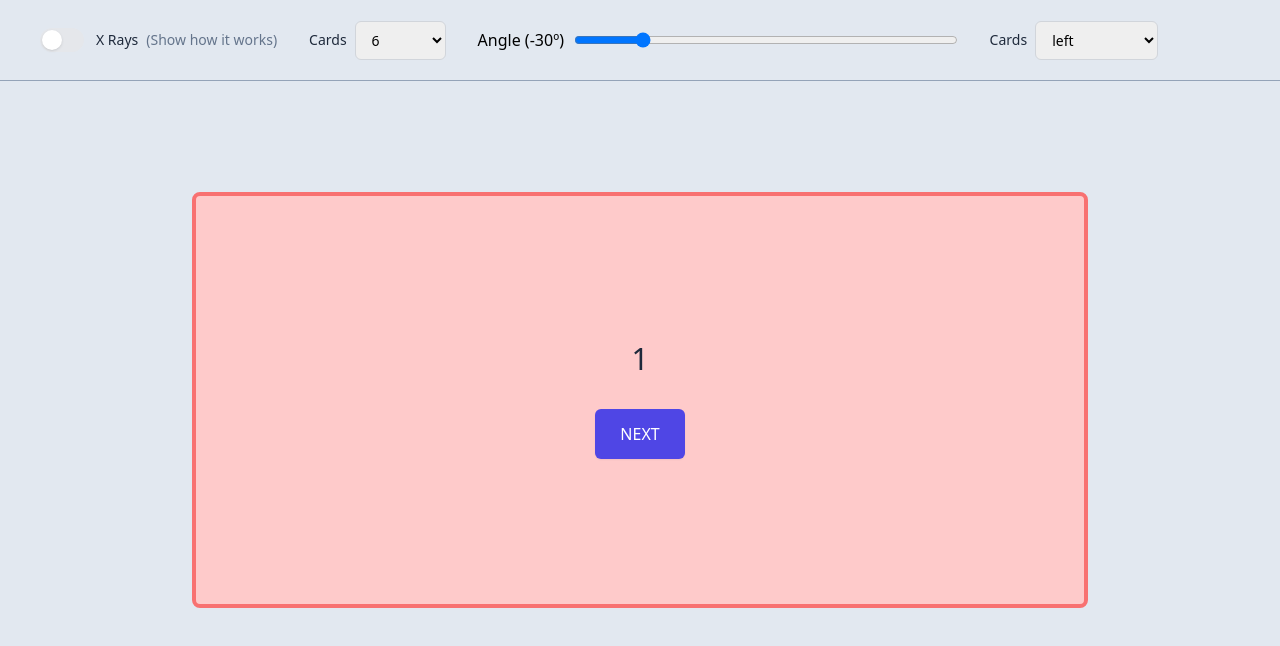
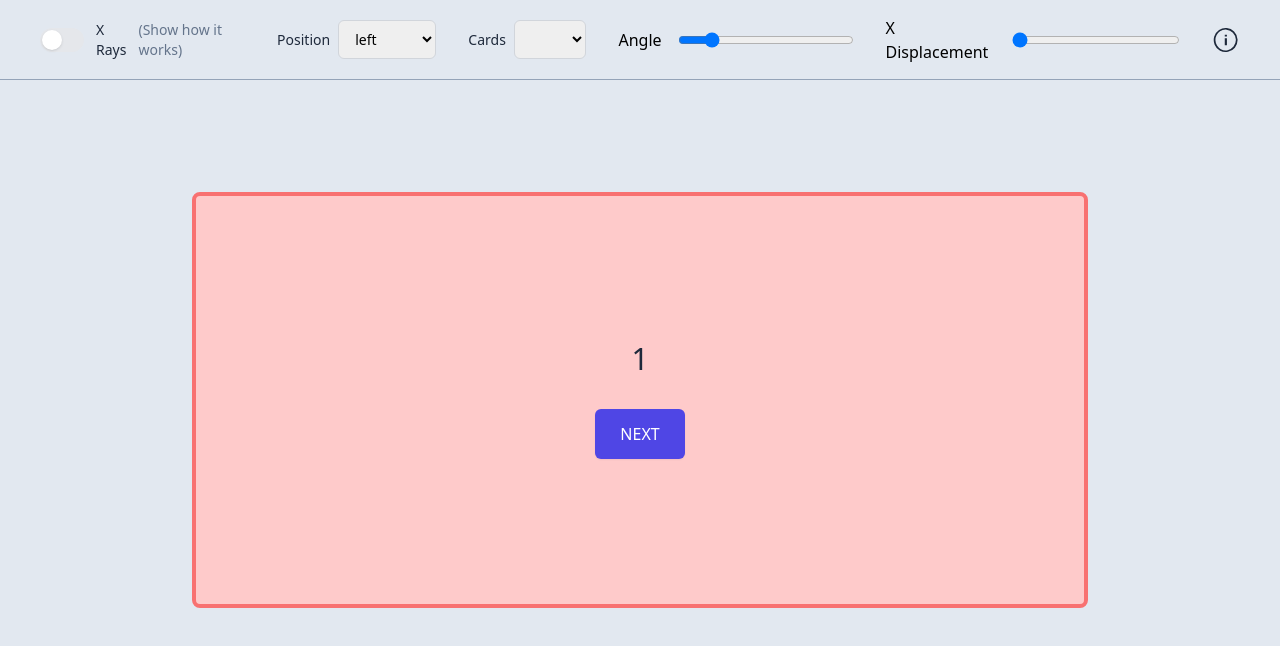
Before and after one commit to timbergus/headless-wizard, a React (Vite) app: page / in a window 1280 px wide. Shown: the top 646 px of the page. Built offline with nearby package versions, Linux system fonts and the light colour scheme.

Commit message:
Add more control.

```diff
--- a/package.json
+++ b/package.json
@@ -33,7 +33,9 @@
     "@headlessui/react": "^1.7.10",
     "classnames": "^2.3.2",
     "react": "^18.2.0",
-    "react-dom": "^18.2.0"
+    "react-dom": "^18.2.0",
+    "react-icons": "^4.7.1",
+    "react-tooltip": "^5.7.5"
   },
   "devDependencies": {
     "@types/node": "^18.13.0",
--- a/src/App.tsx
+++ b/src/App.tsx
@@ -2,17 +2,24 @@ import { useState } from 'react'
 import { Button } from './components/Button'
 import { Card } from './components/Card'
 import { XRays } from './components/XRays'
-import { Select } from './components/Select'
+import { Cards } from './components/Cards'
 import { HeadlessWizard } from './lib'
 import { ClosingCard } from './components/ClosingCard'
 import { Angle } from './components/Angle'
 import { PositionType } from './lib/components/Panel'
+import { XDisplacement } from './components/XDisplacement'
+import { YDisplacement } from './components/YDisplacement'
+import { Tooltip } from 'react-tooltip'
+import { VscInfo } from 'react-icons/vsc'
+import { Position } from './components/Position'
 
 export const App = () => {
   const [step, setStep] = useState(0)
   const [cards, setCards] = useState(6)
   const [angle, setAngle] = useState(-30)
   const [position, setPosition] = useState<PositionType>('left')
+  const [xDisplacement, setXDisplacement] = useState(105)
+  const [yDisplacement, setYDisplacement] = useState(120)
   const [isTransparent, setIsTransparent] = useState(false)
 
   const elements = []
@@ -22,8 +29,12 @@ export const App = () => {
   for (let i = cards - 1; i >= 0; i--) elements.push(i)
 
   return (
-    <div className="w-screen h-screen flex items-center justify-center p-48 bg-slate-200 dark:bg-slate-800">
-      <div className="absolute top-0 left-0 w-full h-20 z-50 bg-slate-200 dark:bg-slate-800">
+    <div className="w-screen h-screen flex items-center justify-center p-48 bg-slate-200 dark:bg-slate-800 overflow-hidden">
+      <div
+        className={`flex absolute ${
+          position === 'top' ? 'bottom-0 flex-col-reverse' : 'top-0 flex-col'
+        } left-0 w-full h-20 z-50 bg-slate-200 dark:bg-slate-800`}
+      >
         <div className="flex items-center px-10 gap-8 h-full">
           <XRays
             label="X Rays"
@@ -31,19 +42,40 @@ export const App = () => {
             checked={isTransparent}
             onChange={(checked) => setIsTransparent(checked)}
           />
-          <Select
-            options={[2, 3, 4, 5, 6, 7, 8, 9, 10, 11, 12]}
-            value={cards}
-            onChange={(event) => setCards(Number(event.target.value))}
-          />
-          <Angle angle={angle} setAngle={setAngle} />
-          <Select
+          <Position
             options={['top', 'right', 'bottom', 'left']}
             value={position}
             onChange={(event) =>
               setPosition(event.target.value as PositionType)
             }
           />
+          <Cards
+            options={[2, 3, 4, 5, 6, 7, 8, 9, 10, 11, 12]}
+            value={cards}
+            onChange={(event) => setCards(Number(event.target.value))}
+          />
+          <Angle angle={angle} setAngle={setAngle} />
+          {['top', 'bottom'].includes(position) ? (
+            <YDisplacement
+              yDisplacement={yDisplacement}
+              setYDisplacement={setYDisplacement}
+            />
+          ) : (
+            <XDisplacement
+              xDisplacement={xDisplacement}
+              setXDisplacement={setXDisplacement}
+            />
+          )}
+          <VscInfo
+            id="summary"
+            className="text-slate-800 dark:text-slate-200 w-8 h-8"
+          />
+          <Tooltip anchorId="summary" place="bottom" className="summary">
+            <div>Angle: {angle}º</div>
+            <div>Position: {position}</div>
+            <div>X Displacement: {xDisplacement}px</div>
+            <div>Y Displacement: {yDisplacement}px</div>
+          </Tooltip>
         </div>
         <div className="w-full border-b border-b-slate-400" />
       </div>
@@ -51,6 +83,8 @@ export const App = () => {
         step={step}
         angle={angle}
         position={position}
+        xDisplacement={xDisplacement}
+        yDisplacement={yDisplacement}
         closingComponent={<ClosingCard onClick={() => setStep(0)} />}
       >
         {elements.map((index) => (
--- a/src/components/Angle.tsx
+++ b/src/components/Angle.tsx
@@ -6,15 +6,15 @@ type AngleProps = {
 }
 
 export const Angle = ({ angle, setAngle }: AngleProps) => (
-  <label htmlFor="angle" className="flex justify-center">
-    <div className="w-24 dark:text-slate-200">Angle ({angle}º)</div>
+  <label htmlFor="angle" className="flex justify-center gap-4">
+    <span className="dark:text-slate-200">Angle</span>
     <input
       type="range"
       name="angle"
       id="angle"
       min={-45}
       max={45}
-      className="w-96"
+      className="w-44"
       value={angle}
       onChange={(event) => setAngle(Number(event.target.value))}
     />
--- a/src/components/Select.tsx
+++ b/src/components/Cards.tsx
@@ -1,12 +1,12 @@
 import { ChangeEvent } from 'react'
 
-type SelectProps = {
+type CardsProps = {
   options: (number | string)[]
   value: number | string
   onChange: (event: ChangeEvent<HTMLSelectElement>) => void
 }
 
-export const Select = ({ options, value, onChange }: SelectProps) => (
+export const Cards = ({ options, value, onChange }: CardsProps) => (
   <div className="flex gap-2 items-center">
     <label
       htmlFor="location"
--- /dev/null
+++ b/src/components/Position.tsx
@@ -0,0 +1,31 @@
+import { ChangeEvent } from 'react'
+
+type PositionProps = {
+  options: (number | string)[]
+  value: number | string
+  onChange: (event: ChangeEvent<HTMLSelectElement>) => void
+}
+
+export const Position = ({ options, value, onChange }: PositionProps) => (
+  <div className="flex gap-2 items-center">
+    <label
+      htmlFor="location"
+      className="block text-sm font-medium text-slate-800 dark:text-slate-200"
+    >
+      Position
+    </label>
+    <select
+      id="position"
+      name="position"
+      className="block w-full rounded-md border border-gray-300 py-2 pl-3 pr-10 text-base focus:border-indigo-500 focus:outline-none focus:ring-indigo-500 sm:text-sm"
+      value={value}
+      onChange={onChange}
+    >
+      {options.map((option) => (
+        <option key={option} value={option}>
+          {option}
+        </option>
+      ))}
+    </select>
+  </div>
+)
--- /dev/null
+++ b/src/components/XDisplacement.tsx
@@ -0,0 +1,25 @@
+import React, { Dispatch } from 'react'
+
+type XDisplacementProps = {
+  xDisplacement: number
+  setXDisplacement: Dispatch<React.SetStateAction<number>>
+}
+
+export const XDisplacement = ({
+  xDisplacement,
+  setXDisplacement,
+}: XDisplacementProps) => (
+  <label htmlFor="xDisplacement" className="flex justify-center gap-4">
+    <span className="dark:text-slate-200">X Displacement</span>
+    <input
+      type="range"
+      name="xDisplacement"
+      id="xDisplacement"
+      min={105}
+      max={115}
+      className="w-44"
+      value={xDisplacement}
+      onChange={(event) => setXDisplacement(Number(event.target.value))}
+    />
+  </label>
+)
--- /dev/null
+++ b/src/components/YDisplacement.tsx
@@ -0,0 +1,25 @@
+import React, { Dispatch } from 'react'
+
+type YDisplacementProps = {
+  yDisplacement: number
+  setYDisplacement: Dispatch<React.SetStateAction<number>>
+}
+
+export const YDisplacement = ({
+  yDisplacement,
+  setYDisplacement,
+}: YDisplacementProps) => (
+  <label htmlFor="yDisplacement" className="flex justify-center gap-4">
+    <span className="dark:text-slate-200">Y Displacement</span>
+    <input
+      type="range"
+      name="yDisplacement"
+      id="yDisplacement"
+      min={120}
+      max={130}
+      className="w-44"
+      value={yDisplacement}
+      onChange={(event) => setYDisplacement(Number(event.target.value))}
+    />
+  </label>
+)
--- a/src/index.css
+++ b/src/index.css
@@ -1,3 +1,22 @@
 @tailwind base;
 @tailwind components;
 @tailwind utilities;
+
+.summary {
+  color: rgb(30 41 59);
+  background-color: rgb(226 232 240);
+}
+
+@media (prefers-color-scheme: light) {
+  .summary {
+    color: rgb(226 232 240);
+    background-color: rgb(30 41 59)
+  }
+}
+
+@media (prefers-color-scheme: dark) {
+  .summary {
+    color: rgb(30 41 59);
+    background-color: rgb(226 232 240);
+  }
+}
--- a/src/lib/components/HeadlessWizard.tsx
+++ b/src/lib/components/HeadlessWizard.tsx
@@ -14,6 +14,8 @@ type HeadlessWizardProps = {
   step: number
   angle?: number
   position?: PositionType
+  xDisplacement?: number
+  yDisplacement?: number
   closingComponent?: React.ReactNode
   children: React.ReactElement[]
 }
@@ -22,6 +24,8 @@ export const HeadlessWizard = ({
   step,
   angle = 0,
   position = 'left',
+  xDisplacement = 105,
+  yDisplacement = 120,
   closingComponent,
   children,
 }: HeadlessWizardProps) => (
@@ -37,6 +41,8 @@ export const HeadlessWizard = ({
         total={children.length}
         angle={angle}
         position={position}
+        xDisplacement={xDisplacement}
+        yDisplacement={yDisplacement}
       >
         {card}
       </Panel>
--- a/src/lib/components/Panel.tsx
+++ b/src/lib/components/Panel.tsx
@@ -5,6 +5,8 @@ type PanelStyleParams = {
   step: number
   angle: number
   position: PositionType
+  xDisplacement: number
+  yDisplacement: number
 }
 
 export const expandedStyle: React.CSSProperties = {
@@ -12,11 +14,30 @@ export const expandedStyle: React.CSSProperties = {
   height: '100%',
 }
 
+const getDisplacementAxis = (position: PositionType) =>
+  ['top', 'bottom'].includes(position) ? 'Y' : 'X'
+
+const getDisplacementDirection = (position: PositionType) =>
+  ['left', 'top'].includes(position) ? '-' : ''
+
+const getDisplacementAmount = (
+  position: PositionType,
+  xDisplacement: number,
+  yDisplacement: number
+) => `${['left', 'right'].includes(position) ? xDisplacement : yDisplacement}%`
+
+const getHorizontalCenter = (position: PositionType) => `${position} center`
+
+const getVerticalCenter = (position: PositionType) =>
+  `center ${position === 'top' ? '-500%' : '500%'}`
+
 const panelStyle = ({
   index,
   step,
   angle,
   position,
+  xDisplacement,
+  yDisplacement,
 }: PanelStyleParams): React.CSSProperties => ({
   position: 'absolute',
   ...expandedStyle,
@@ -25,10 +46,16 @@ const panelStyle = ({
   transitionDuration: '500ms',
   ...(index > step && { transform: 'scale(0.5, 0.5)' }),
   ...(index < step && {
-    transform: `translate${['top', 'bottom'].includes(position) ? 'Y' : 'X'}(${
-      ['left', 'top'].includes(position) ? '-' : ''
-    }105%) rotateZ(${angle}deg)`,
-    transformOrigin: `${position} center`,
+    transform: `translate${getDisplacementAxis(
+      position
+    )}(${getDisplacementDirection(position)}${getDisplacementAmount(
+      position,
+      xDisplacement,
+      yDisplacement
+    )}) rotateZ(${angle}deg)`,
+    transformOrigin: ['left', 'right'].includes(position)
+      ? getHorizontalCenter(position)
+      : getVerticalCenter(position),
     zIndex: index,
   }),
 })
@@ -38,6 +65,8 @@ type CardProps = {
   step: number
   angle: number
   position: PositionType
+  xDisplacement: number
+  yDisplacement: number
   total: number
   children: React.ReactNode
 }
@@ -48,6 +77,8 @@ export const Panel = ({
   total,
   angle,
   position,
+  xDisplacement,
+  yDisplacement,
   children,
 }: CardProps) => (
   <div
@@ -55,6 +86,8 @@ export const Panel = ({
       step,
       angle: (angle / (total - 1)) * index - angle / 2,
       position,
+      xDisplacement,
+      yDisplacement,
       index,
     })}
   >
--- a/src/main.tsx
+++ b/src/main.tsx
@@ -1,7 +1,9 @@
 import { StrictMode } from 'react'
 import { createRoot } from 'react-dom/client'
 import { App } from './App'
+
 import './index.css'
+import 'react-tooltip/dist/react-tooltip.css'
 
 createRoot(document.getElementById('root') as HTMLElement).render(
   <StrictMode>
```
Also changed, not shown: 1 other file (tests, documents, lock files or other folders).
